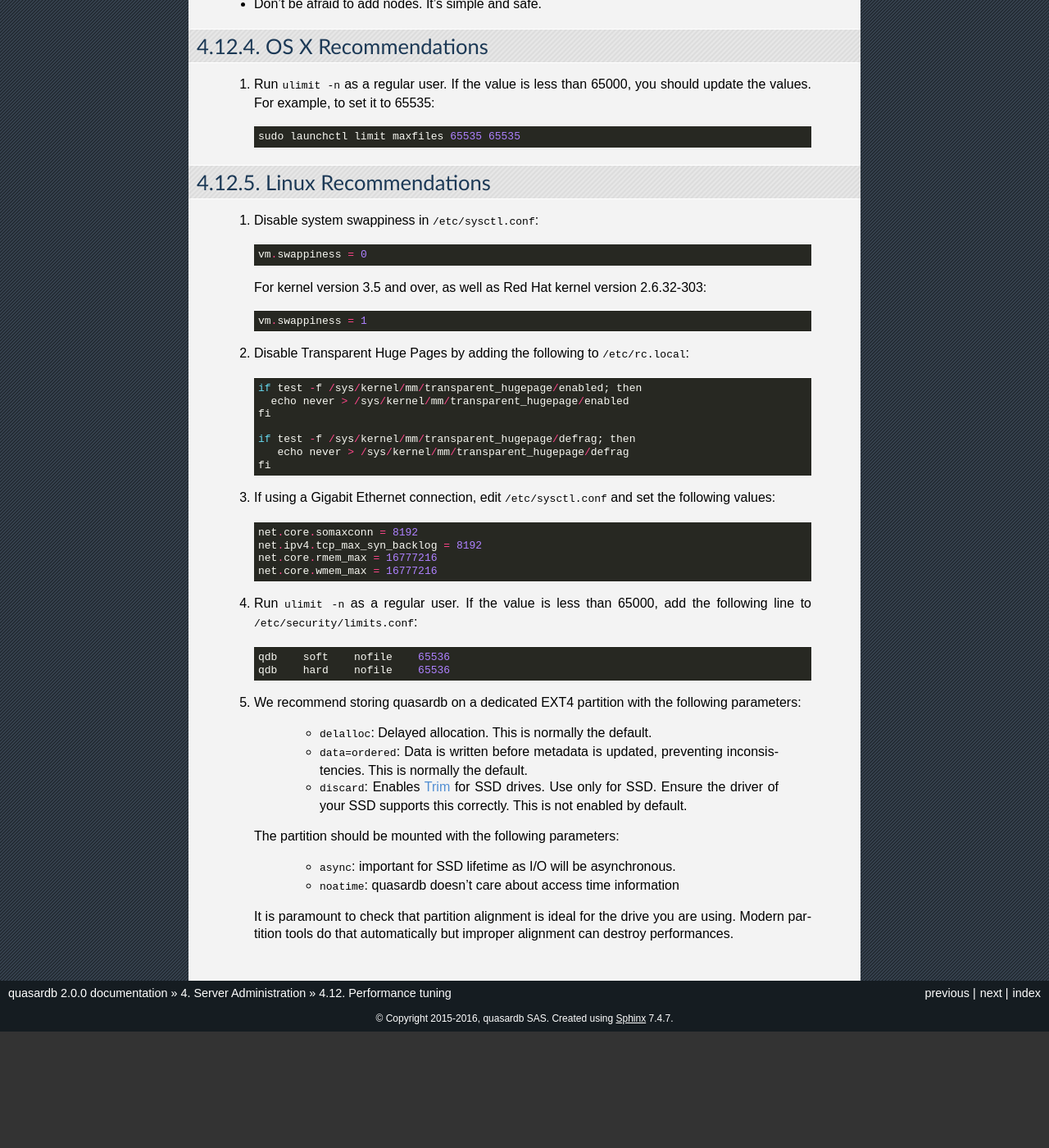
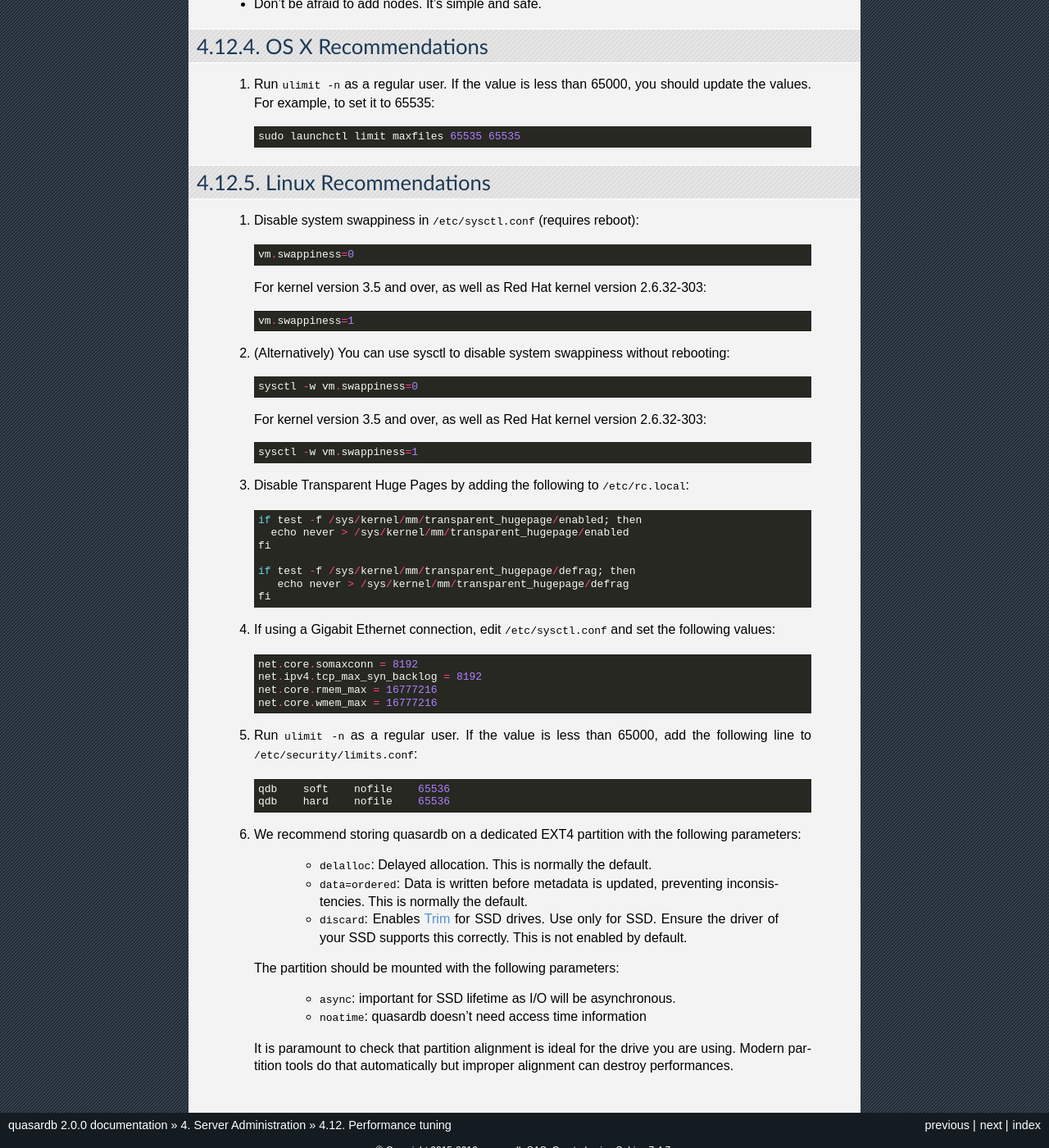
Before and after one commit to iltommi/qdb-documentation, a Sphinx documentation site: the page built from source/administration/tuning.rst, in a window 1280 px wide and 1400 px high, scrolled down 822 px. Shown: the whole window at 82% size. Built offline with Sphinx 7.4.7, drawn with Linux system fonts in a browser that asks for light colours; before the commit the page ends 2080 px from its top, so only the background shows below that.

Commit message:
Update tuning documentation

```diff
--- a/source/administration/tuning.rst
+++ b/source/administration/tuning.rst
@@ -36,13 +36,21 @@ OS X Recommendations
 Linux Recommendations
 ----------------------
 
- #. Disable system swappiness in ``/etc/sysctl.conf``::
+ #. Disable system swappiness in ``/etc/sysctl.conf`` (requires reboot)::
 
-         vm.swappiness = 0
+         vm.swappiness=0
 
     For kernel version 3.5 and over, as well as Red Hat kernel version 2.6.32-303::
 
-         vm.swappiness = 1
+         vm.swappiness=1
+
+ #. (Alternatively) You can use sysctl to disable system swappiness without rebooting::
+
+        sysctl -w vm.swappiness=0
+
+    For kernel version 3.5 and over, as well as Red Hat kernel version 2.6.32-303::
+
+        sysctl -w vm.swappiness=1
 
  #. Disable Transparent Huge Pages by adding the following to ``/etc/rc.local``::
 
@@ -75,7 +83,7 @@ Linux Recommendations
     The partition should be mounted with the following parameters:
 
         * ``async``: important for SSD lifetime as I/O will be asynchronous.
-        * ``noatime``: quasardb doesn't care about access time information
+        * ``noatime``: quasardb doesn't need access time information
 
     It is paramount to check that partition alignment is ideal for the drive you are using. Modern partition tools do that automatically but improper
     alignment can destroy performances.
```
